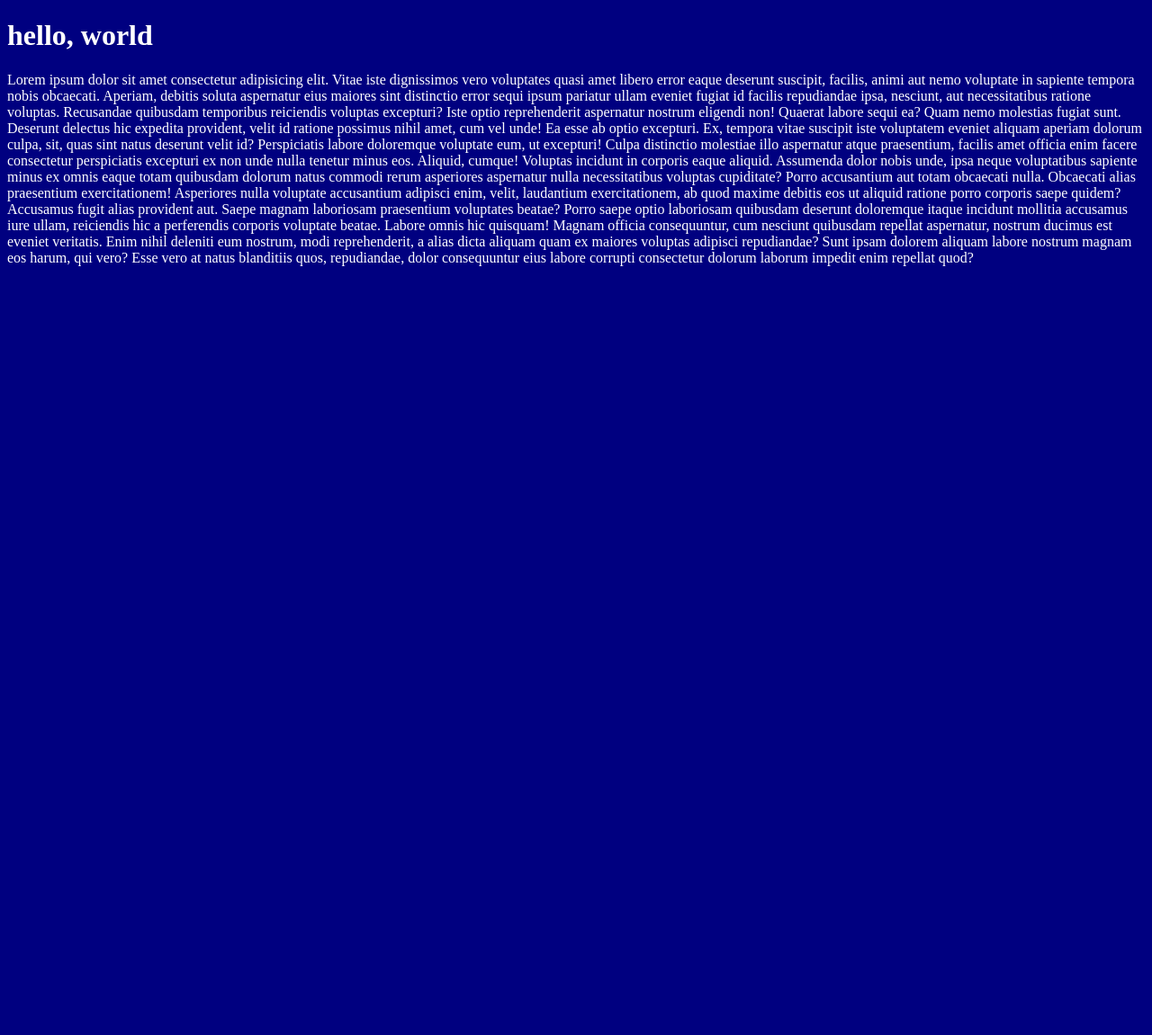
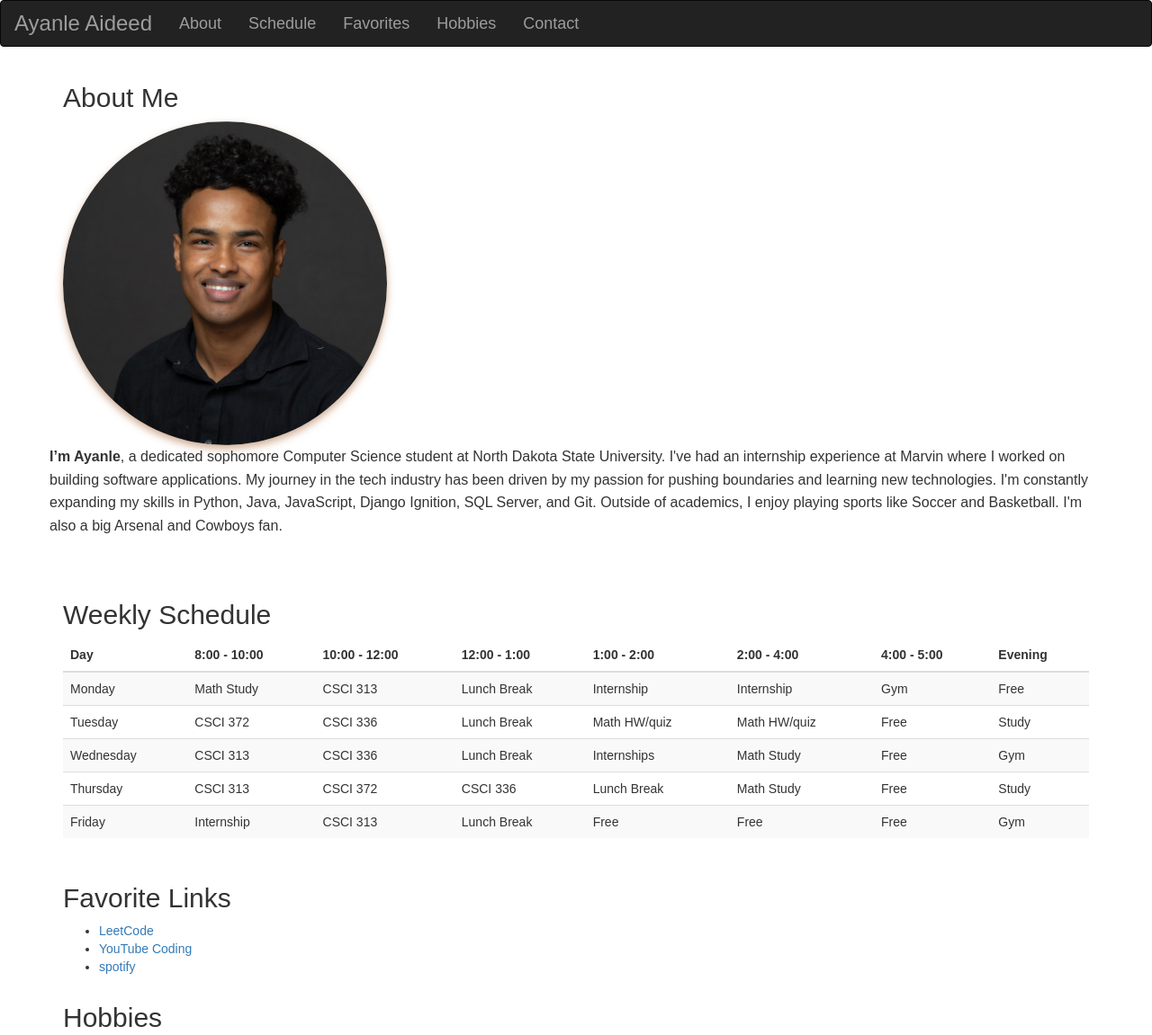
Before and after one commit to Ayanleaideed/Mywebsite, a plain HTML site: page index.html in a window 1280 px wide. Shown: the top 1151 px of the page at 90% size. Before the commit the page ends 800 px from the top, so only its background shows below. Drawn offline with nearby package versions, Linux system fonts and the light colour scheme.

Commit message:
full finished project

```diff
--- a/css/style.css
+++ b/css/style.css
@@ -1,4 +1,72 @@
-body{
-  background-color: navy;
-  color: white;
+/* Global Styles */
+
+body {
+  font-family: Arial, sans-serif;
 }
+
+.container {
+  margin-top: 20px;
+}
+
+.navbar-brand {
+  font-size: 24px;
+}
+
+.navbar-nav li a {
+  font-size: 18px;
+}
+
+/* Section Styles */
+
+section {
+  margin-bottom: 30px;
+}
+
+h2 {
+  color: #333;
+}
+
+p {
+  font-size: 16px;
+  line-height: 1.6;
+}
+
+/* Image Styles */
+
+img {
+
+  max-width: 2px;
+  height: auto;
+  display: block;
+  border-radius: 50%;
+  margin: 0 auto;
+  box-shadow: 0 4px 8px hsla(25, 41%, 60%, 0.782);
+  transition: transform 0.3s ease;
+}
+
+img:hover {
+  transform: scale(1.05);
+}
+/* Footer Styles */
+
+footer {
+  background-color: #f8f8f8;
+  padding: 20px 0;
+  text-align: center;
+}
+
+footer p {
+  font-size: 14px;
+  color: #666;
+}
+
+
+.hobby {
+  margin-bottom: 20px;
+}
+
+.hobby img {
+  scale: 50%;
+  max-width: 100%;
+  height: auto;
+}
--- a/index.html
+++ b/index.html
@@ -4,37 +4,183 @@
 <head>
   <meta charset="UTF-8">
   <meta name="viewport" content="width=device-width, initial-scale=1.0">
+  <title>My Portfolio</title>
+  <link rel="stylesheet" href="https://maxcdn.bootstrapcdn.com/bootstrap/3.4.1/css/bootstrap.min.css">
   <link rel="stylesheet" href="css/style.css">
-  <title>My Website</title>
 </head>
 
 <body>
-  <h1>hello, world</h1>
-  <p>Lorem ipsum dolor sit amet consectetur adipisicing elit. Vitae iste dignissimos vero voluptates quasi amet libero
-    error eaque deserunt suscipit, facilis, animi aut nemo voluptate in sapiente tempora nobis obcaecati.
-    Aperiam, debitis soluta aspernatur eius maiores sint distinctio error sequi ipsum pariatur ullam eveniet fugiat id
-    facilis repudiandae ipsa, nesciunt, aut necessitatibus ratione voluptas. Recusandae quibusdam temporibus reiciendis
-    voluptas excepturi?
-    Iste optio reprehenderit aspernatur nostrum eligendi non! Quaerat labore sequi ea? Quam nemo molestias fugiat sunt.
-    Deserunt delectus hic expedita provident, velit id ratione possimus nihil amet, cum vel unde!
-    Ea esse ab optio excepturi. Ex, tempora vitae suscipit iste voluptatem eveniet aliquam aperiam dolorum culpa, sit,
-    quas sint natus deserunt velit id? Perspiciatis labore doloremque voluptate eum, ut excepturi!
-    Culpa distinctio molestiae illo aspernatur atque praesentium, facilis amet officia enim facere consectetur
-    perspiciatis excepturi ex non unde nulla tenetur minus eos. Aliquid, cumque! Voluptas incidunt in corporis eaque
-    aliquid.
-    Assumenda dolor nobis unde, ipsa neque voluptatibus sapiente minus ex omnis eaque totam quibusdam dolorum natus
-    commodi rerum asperiores aspernatur nulla necessitatibus voluptas cupiditate? Porro accusantium aut totam obcaecati
-    nulla.
-    Obcaecati alias praesentium exercitationem! Asperiores nulla voluptate accusantium adipisci enim, velit, laudantium
-    exercitationem, ab quod maxime debitis eos ut aliquid ratione porro corporis saepe quidem? Accusamus fugit alias
-    provident aut.
-    Saepe magnam laboriosam praesentium voluptates beatae? Porro saepe optio laboriosam quibusdam deserunt doloremque
-    itaque incidunt mollitia accusamus iure ullam, reiciendis hic a perferendis corporis voluptate beatae. Labore omnis
-    hic quisquam!
-    Magnam officia consequuntur, cum nesciunt quibusdam repellat aspernatur, nostrum ducimus est eveniet veritatis. Enim
-    nihil deleniti eum nostrum, modi reprehenderit, a alias dicta aliquam quam ex maiores voluptas adipisci repudiandae?
-    Sunt ipsam dolorem aliquam labore nostrum magnam eos harum, qui vero? Esse vero at natus blanditiis quos,
-    repudiandae, dolor consequuntur eius labore corrupti consectetur dolorum laborum impedit enim repellat quod?</p>
+
+  <!-- Navigation Bar -->
+  <nav class="navbar navbar-inverse bg-primary">
+    <div class="container-fluid">
+      <div class="navbar-header">
+        <a class="navbar-brand" href="#">Ayanle Aideed</a>
+      </div>
+      <ul class="nav navbar-nav">
+        <li><a href="#about">About</a></li>
+        <li><a href="#schedule">Schedule</a></li>
+        <li><a href="#favorites">Favorites</a></li>
+        <li><a href="#hobbies">Hobbies</a></li>
+        <li><a href="#contact">Contact</a></li>
+      </ul>
+    </div>
+  </nav>
+
+  <!-- Main Content -->
+  <div class="container">
+    <section id="about">
+      <h2>About Me</h2>
+      <div class="row">
+        <div class="col-md-4">
+          <img src="assets/profile.jpg" class="img-responsive" alt="Your Picture">
+        </div>
+        <!-- Main Content -->
+
+        <section id="about">
+          <div class="row">
+            <div class="col-md-12">
+              <div class="text-container">
+                <p><strong style="text-transform: capitalize; font-family: sans-serif;">I’m Ayanle</strong>, a
+                  dedicated
+                  sophomore Computer Science student at
+                  North Dakota State University. I've had an internship experience at Marvin where I worked on
+                  building software
+                  applications. My journey in the tech industry has been driven by my passion for pushing
+                  boundaries and learning new technologies. I'm constantly expanding my skills in Python, Java,
+                  JavaScript,
+                  Django Ignition, SQL Server, and Git. Outside of academics, I enjoy playing sports like Soccer and
+                  Basketball. I'm also a big Arsenal and Cowboys fan.</p>
+              </div>
+            </div>
+          </div>
+        </section>
+
+
+      </div>
+    </section>
+
+    <!-- Schedule -->
+    <section id="schedule">
+      <h2>Weekly Schedule</h2>
+      <div class="table-responsive">
+        <table class="table table-hover table-striped table-dark">
+          <thead>
+            <tr>
+              <th scope="col">Day</th>
+              <th scope="col">8:00 - 10:00</th>
+              <th scope="col">10:00 - 12:00</th>
+              <th scope="col">12:00 - 1:00</th>
+              <th scope="col">1:00 - 2:00</th>
+              <th scope="col">2:00 - 4:00</th>
+              <th scope="col">4:00 - 5:00</th>
+              <th scope="col">Evening</th>
+            </tr>
+          </thead>
+          <tbody>
+            <tr>
+              <td>Monday</td>
+              <td>Math Study</td>
+              <td>CSCI 313</td>
+              <td>Lunch Break</td>
+              <td>Internship</td>
+              <td>Internship</td>
+              <td>Gym</td>
+              <td>Free</td>
+            </tr>
+            <tr>
+              <td>Tuesday</td>
+              <td>CSCI 372</td>
+              <td>CSCI 336</td>
+              <td>Lunch Break</td>
+              <td>Math HW/quiz</td>
+              <td>Math HW/quiz</td>
+              <td>Free</td>
+              <td>Study</td>
+            </tr>
+            <tr>
+              <td>Wednesday</td>
+              <td>CSCI 313</td>
+              <td>CSCI 336</td>
+              <td>Lunch Break</td>
+              <td>Internships</td>
+              <td>Math Study</td>
+              <td>Free</td>
+              <td>Gym</td>
+            </tr>
+            <tr>
+              <td>Thursday</td>
+              <td>CSCI 313</td>
+              <td>CSCI 372</td>
+              <td>CSCI 336</td>
+              <td>Lunch Break</td>
+              <td>Math Study</td>
+              <td>Free</td>
+              <td>Study</td>
+            </tr>
+            <tr>
+              <td>Friday</td>
+              <td>Internship</td>
+              <td>CSCI 313</td>
+              <td>Lunch Break</td>
+              <td>Free</td>
+              <td>Free</td>
+              <td>Free</td>
+              <td>Gym</td>
+            </tr>
+          </tbody>
+        </table>
+      </div>
+    </section>
+
+    <!-- Favorites -->
+    <section id="favorites">
+      <h2>Favorite Links</h2>
+      <ul>
+        <li><a href="https://leetcode.com/">LeetCode</a></li>
+        <!-- Add more favorite sites here -->
+        <li><a href="https://www.youtube.com/@BroCodez">YouTube Coding</a></li>
+        <li><a href="https://open.spotify.com/?">spotify</a></li>
+      </ul>
+    </section>
+
+    <!-- Hobbies -->
+    <section id="hobbies">
+      <h2>Hobbies</h2>
+      <div class="hobby">
+        <h3>Call of Duty/Gaming</h3>
+        <img src="https://wallpapers.com/images/featured/call-of-duty-black-ops-4-3y1iqsz8ve02sn99.jpg"
+          alt="Call of Duty/Gaming">
+      </div>
+      <div class="hobby">
+        <h3>Playing Soccer And BasketBall</h3>
+        <img
+          src="https://static.footballtransfers.com/images/cn/image/upload/q_75,w_1200/footballcritic/boqszjnpttnfnu6ww75u.webp"
+          alt="Soccer And BasketBall">
+      </div>
+      <div id="img3" class="hobby">
+        <h3>Going out with Family and Friends</h3>
+        <img src="https://encrypted-tbn0.gstatic.com/images?q=tbn:ANd9GcTAv1aMDw64mcSYfutxds0m8eEQnCS59n361Q&usqp=CAU"
+          alt="Going out with Family and Friends">
+      </div>
+    </section>
+
+
+    <!-- Contact -->
+    <section id="contact">
+      <h2>Contact Me</h2>
+      <p>You can reach me at <strong>Ayanle.aideed@ndus.edu</strong></p>
+    </section>
+  </div>
+
+  <!-- Footer -->
+  <footer>
+    <div class="container">
+      <p>&copy; 2024 Ayanle Aideed. All rights reserved.</p>
+
+    </div>
+  </footer>
+
 </body>
 
 </html>
```
Also changed, not shown: assets/profile.jpg (added).
